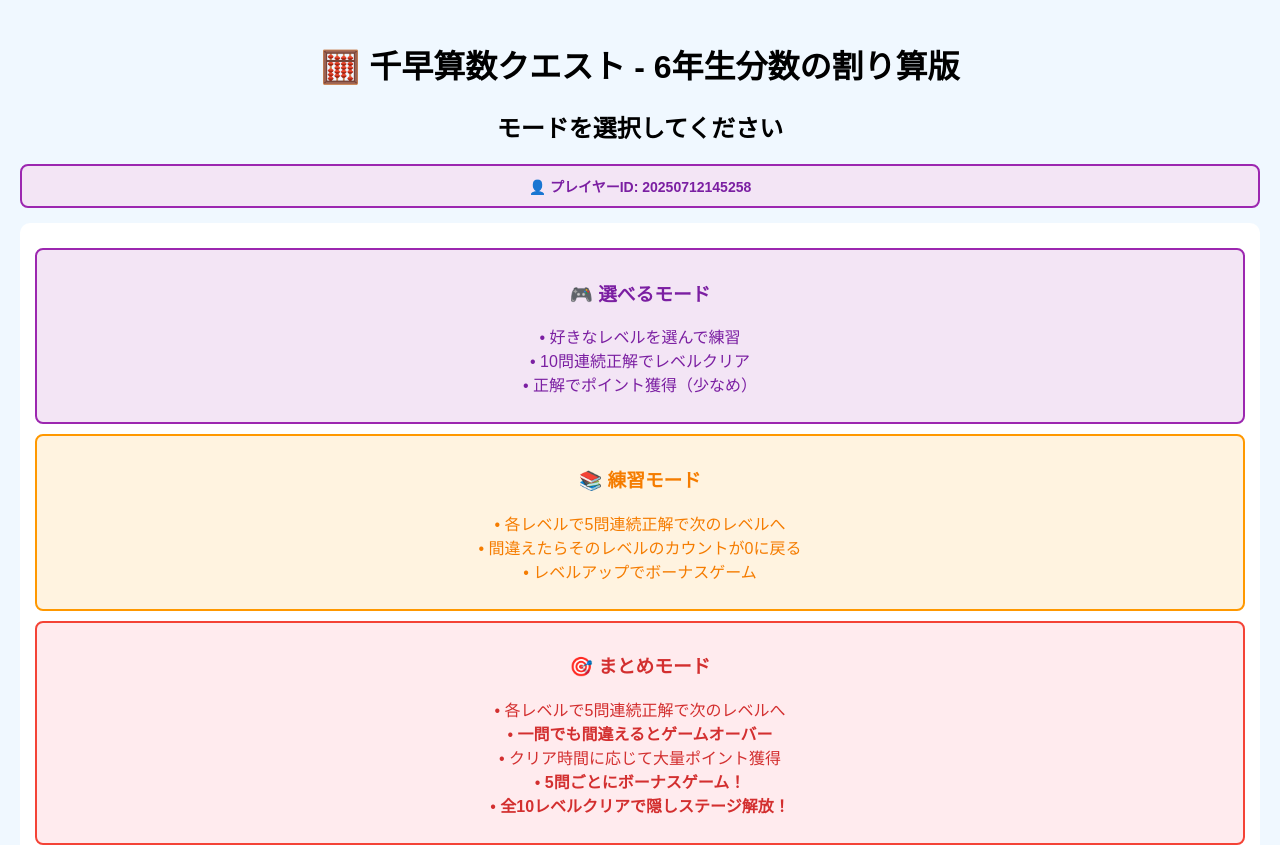
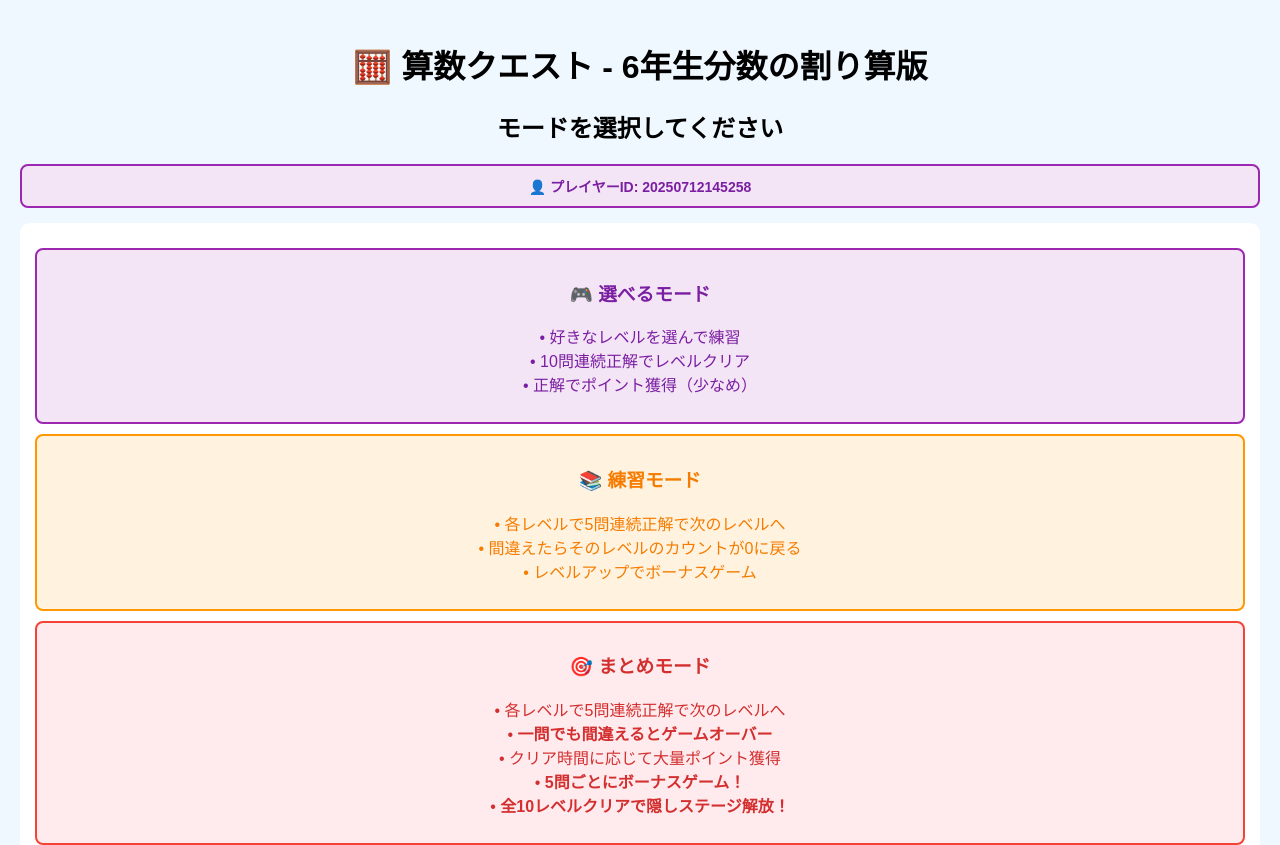
Before and after one commit to ashizawagas/chihaya_math_6th_bunsu, a plain HTML site: page index.html in a window 1280 px wide. Shown: the top 845 px of the page. Drawn offline with Linux system fonts and the light colour scheme.

Commit message:
Update index.html

```diff
--- a/index.html
+++ b/index.html
@@ -2,7 +2,7 @@
 <html lang="ja">
 <head>
 <meta charset="UTF-8">
-<title>千早算数クエスト - 6年生分数の割り算版</title>
+<title>算数クエスト - 6年生分数の割り算版</title>
 
 <!-- Firebase SDK -->
 <script type="module">
@@ -251,7 +251,7 @@ select:disabled{background:#f5f5f5;color:#999;cursor:not-allowed}
 </style>
 </head>
 <body>
-<h1>🧮 千早算数クエスト - 6年生分数の割り算版</h1>
+<h1>🧮 算数クエスト - 6年生分数の割り算版</h1>
 
 <div id="start">
 <h2>モードを選択してください</h2>
```
